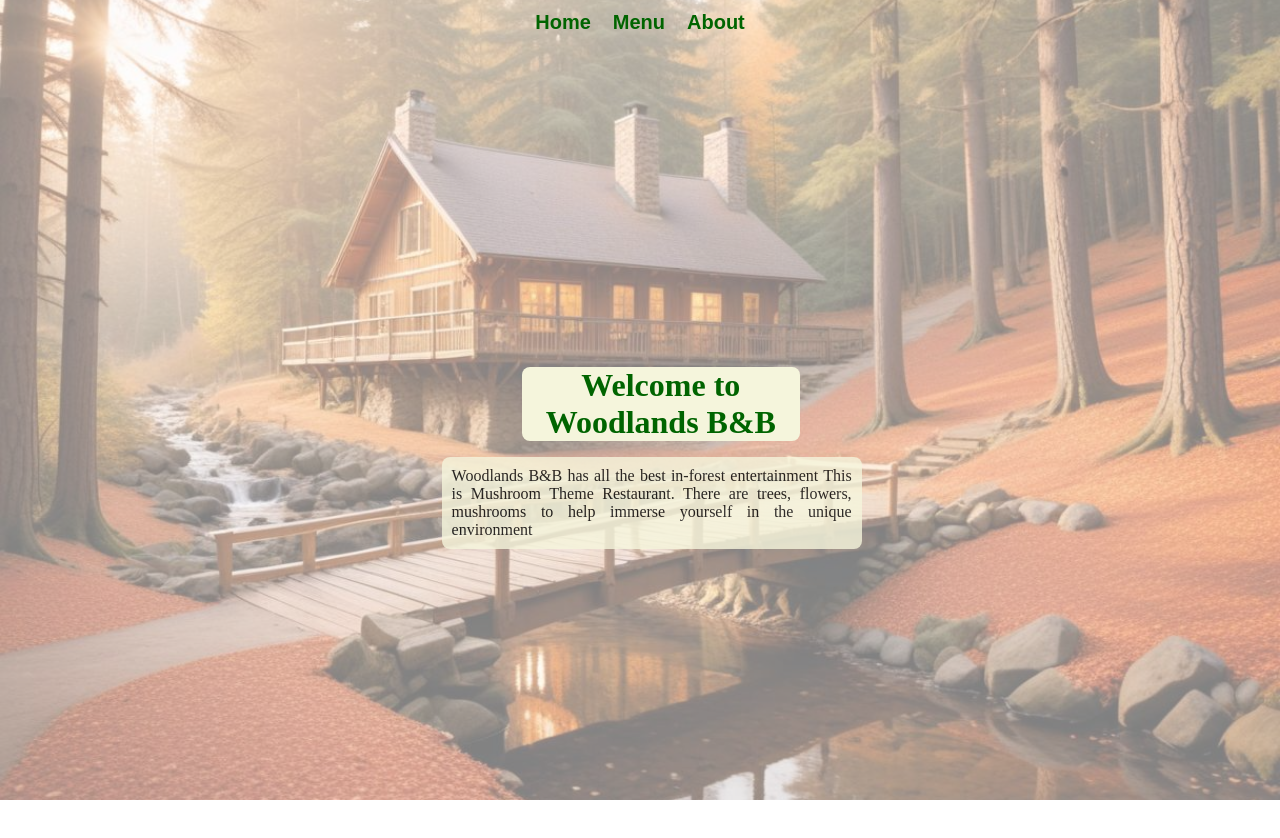
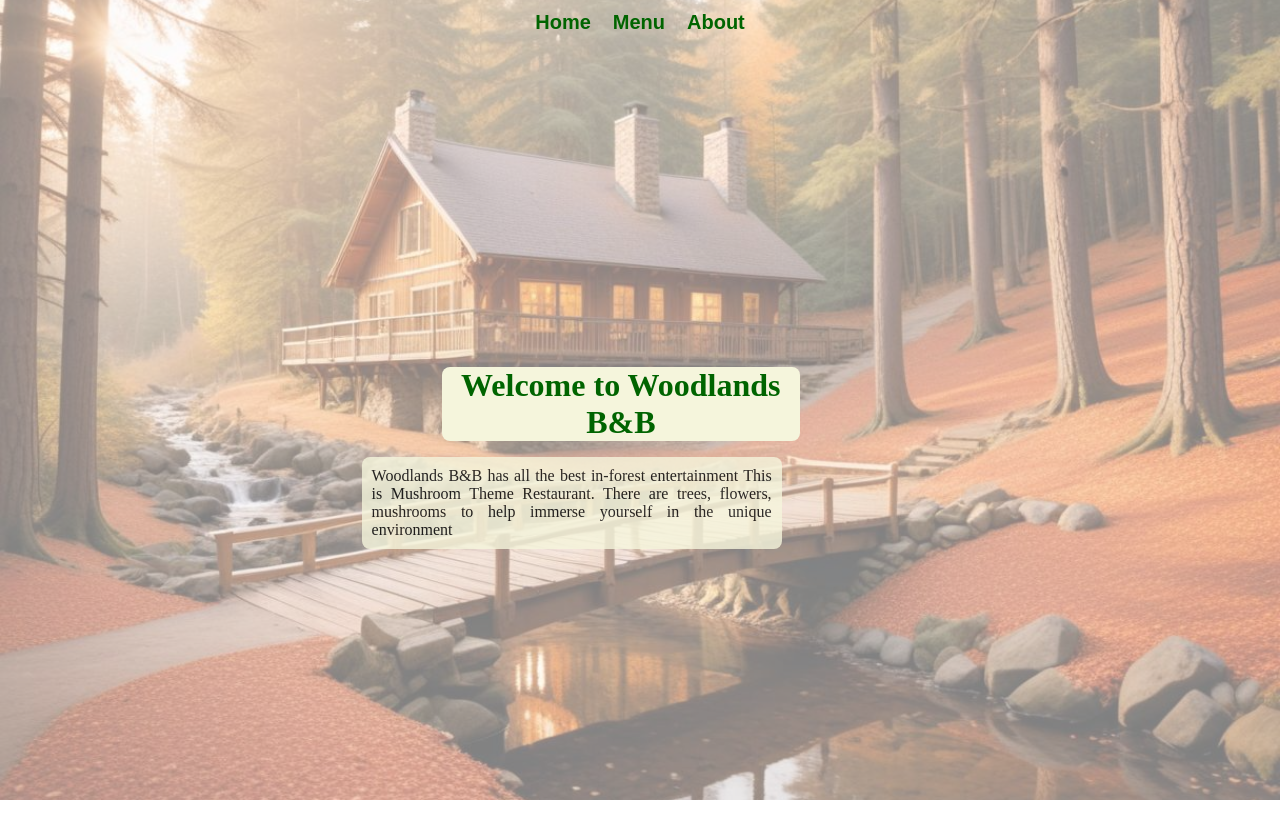
Before and after one commit to junfengl95/restaurant-page-odin, a website built with webpack: page src/index.html in a window 1280 px wide. Built offline with nearby package versions, Linux system fonts and the light colour scheme.

Commit message:
fix formatting issue in Menu tab

```diff
--- a/src/styles/home.css
+++ b/src/styles/home.css
@@ -67,8 +67,6 @@ body::before {
     margin-top: 10px;
 }
 
-
-
 nav {
     margin-top: 10px;
     display: flex;
--- a/src/styles/menu.css
+++ b/src/styles/menu.css
@@ -40,6 +40,7 @@ body::before {
 #content h1 {
     color: darkgreen;
     margin-bottom: 10px;
+    margin-right: 160px
 }
 
 #content ul {
```
